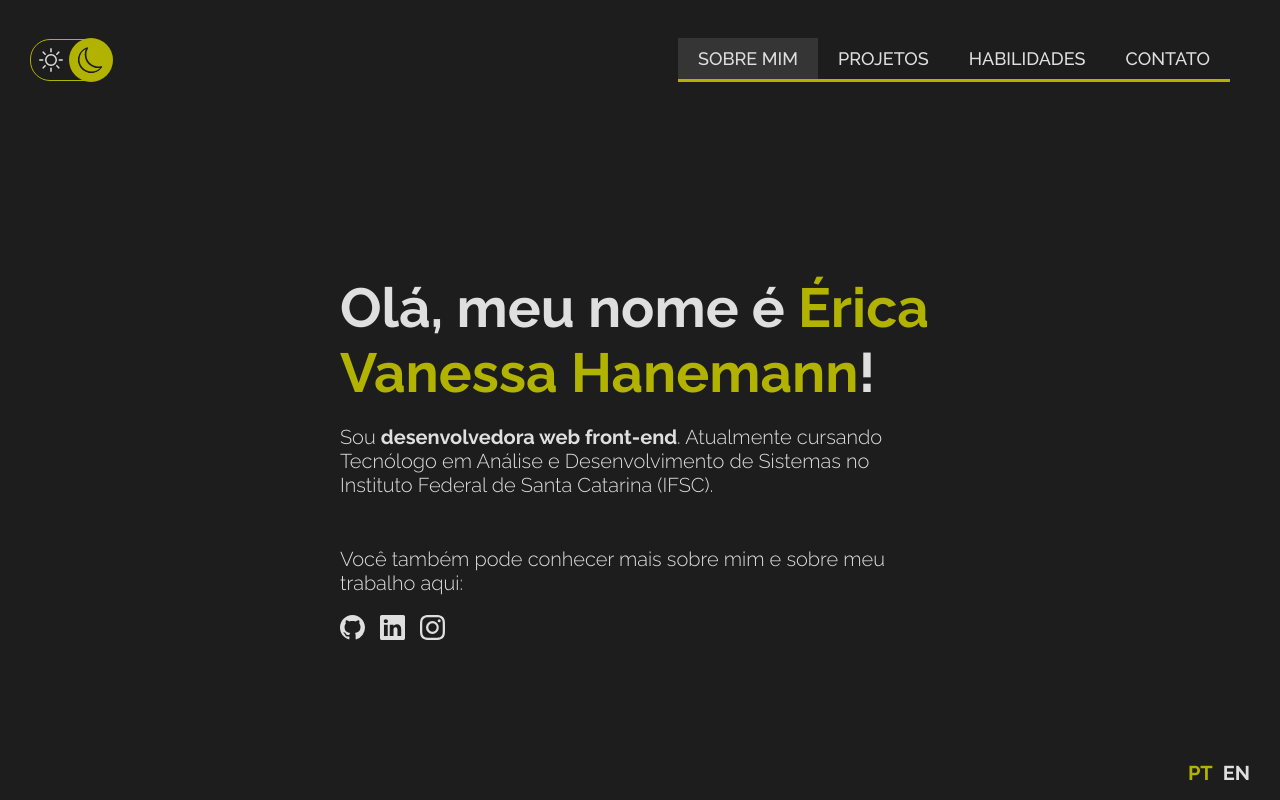
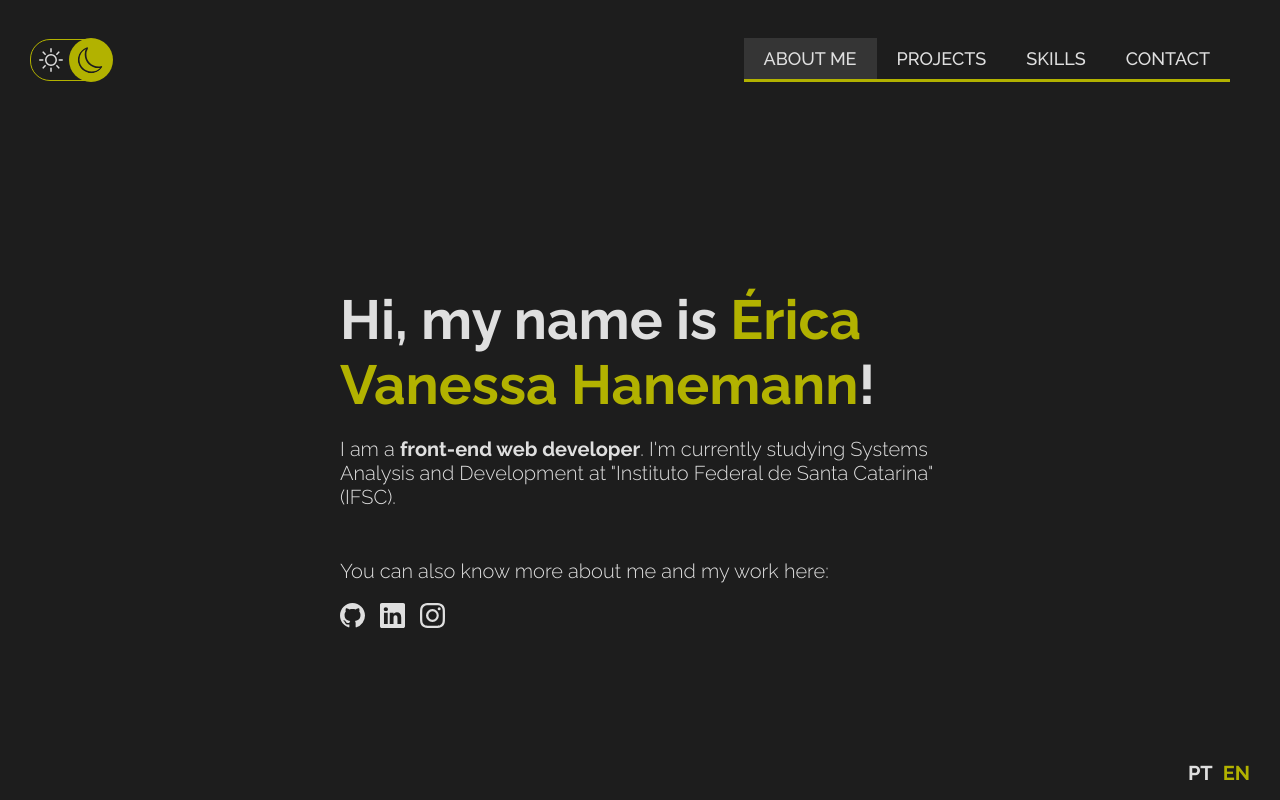
Before and after one commit to ericahanemann/erica-portfolio, a React (Vite) app: page / in a window 1280 px wide. Shown: the top 800 px of the page. Built offline with nearby package versions, Linux system fonts and the light colour scheme.

Commit message:
add browser preferred lang and theme

```diff
--- a/src/App.jsx
+++ b/src/App.jsx
@@ -1,4 +1,4 @@
-import React, { useState } from "react";
+import React, { useState, useEffect } from "react";
 import Header from "./components/Header/Header";
 import About from "./components/About/About";
 import Work from "./components/Work/Work";
@@ -13,6 +13,20 @@ function App() {
   const [lang, setLang] = useState("pt");
 
   const content = translations[lang];
+
+  useEffect(() => {
+    if (window.matchMedia("prefers-color-scheme: dark").matches) {
+      setTheme("dark");
+    } else if (window.matchMedia("prefers-color-scheme: light").matches) {
+      setTheme("light");
+    }
+
+    if (navigator.language.toLowerCase().startsWith("pt")) {
+      setLang("pt");
+    } else if (navigator.language.toLowerCase().startsWith("en")) {
+      setLang("en");
+    }
+  }, []);
 
   const handleThemeSwitch = () => {
     setTheme(theme === "dark" ? "light" : "dark");
```
